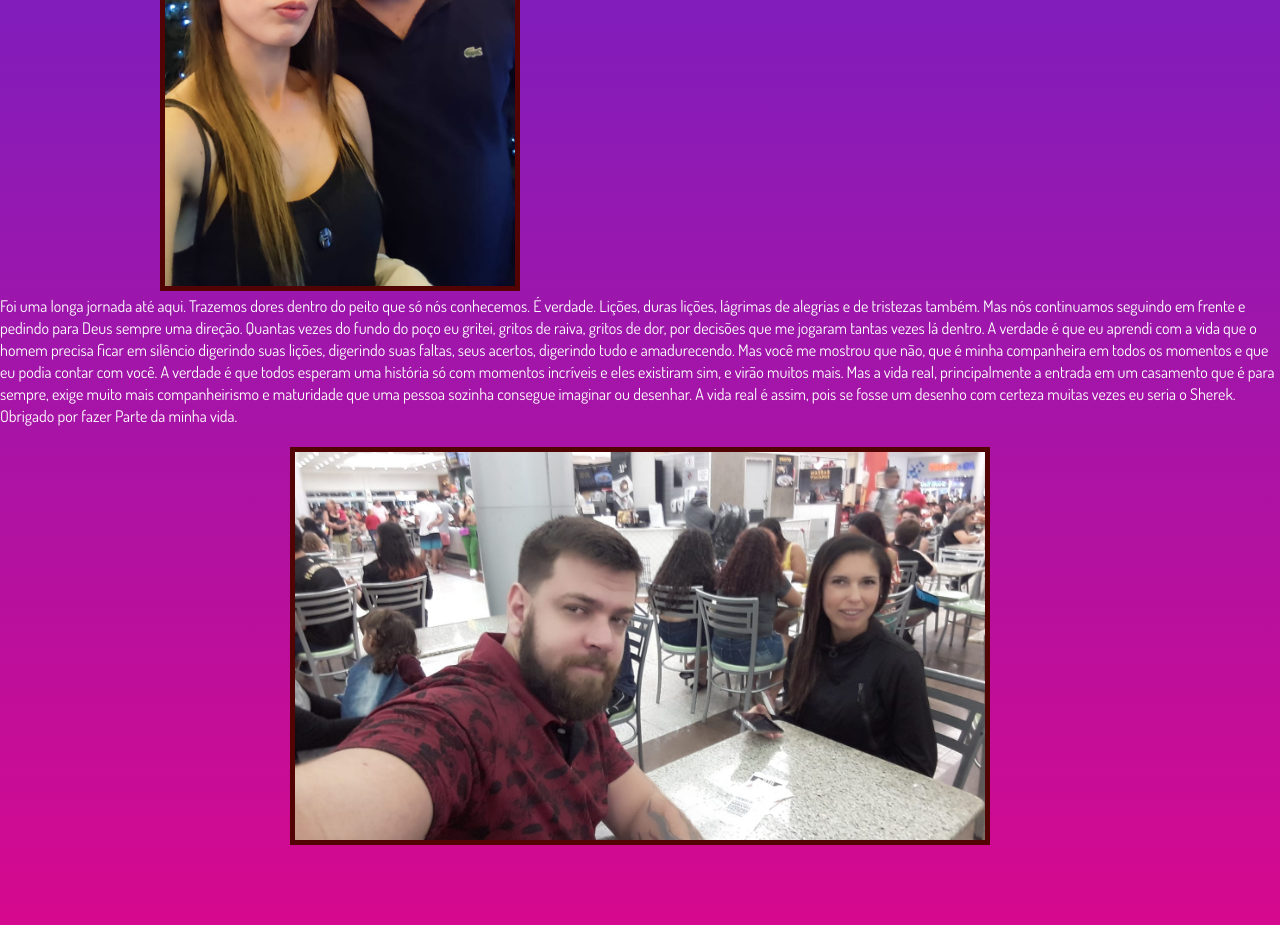
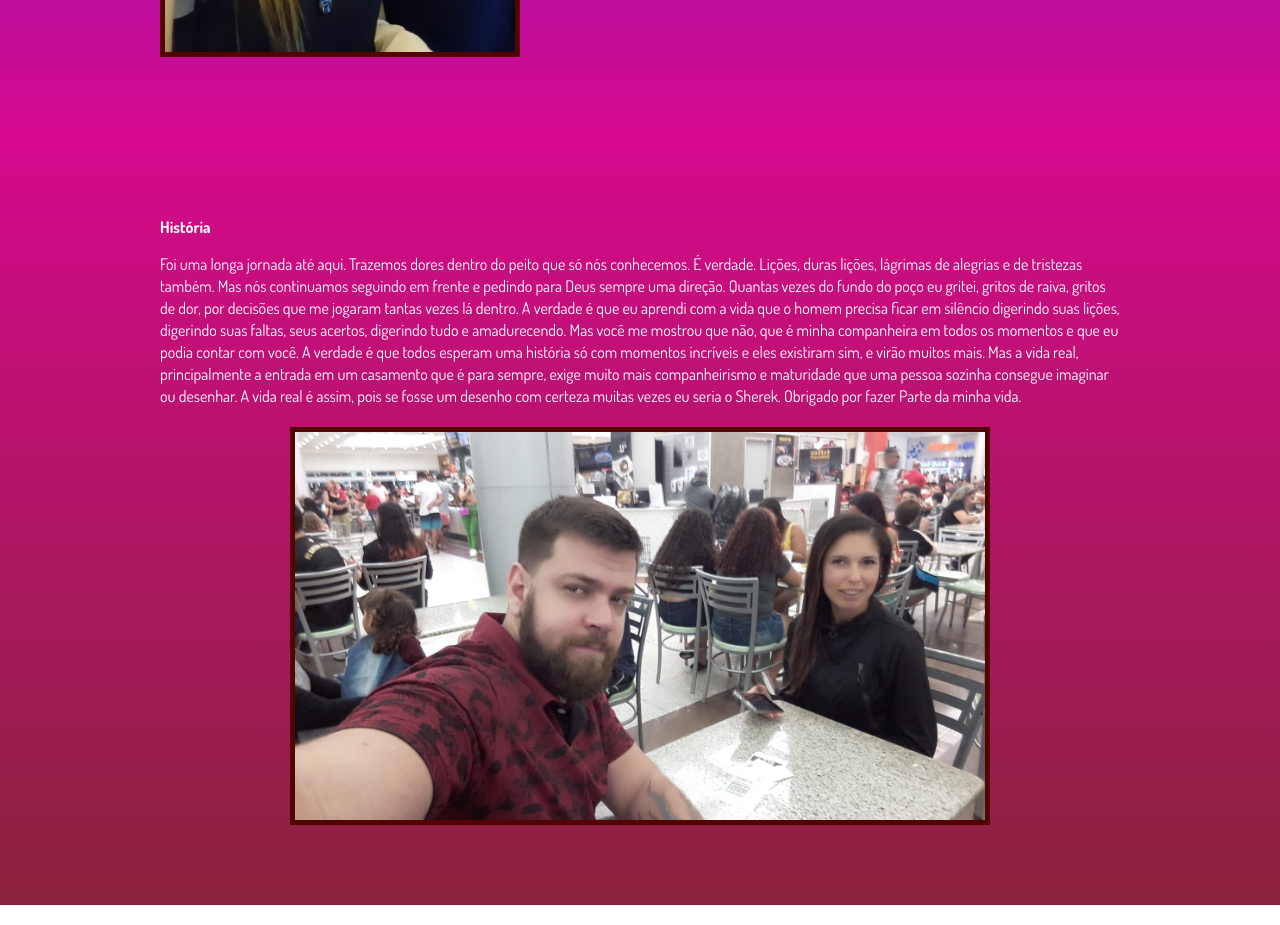
Before and after one commit to Danilloneo/Meu-casamento, a website built with Parcel: page src/index.html in a window 1280 px wide. Shown: the part 1820-2745 px from the top of the page. Built offline with nearby package versions, Linux system fonts and the light colour scheme.

Commit message:
Update index.html

```diff
--- a/src/index.html
+++ b/src/index.html
@@ -58,9 +58,14 @@
                 <p class="event__details__description">
                     Danillo você é uma pessoa incrível, um homem bom com um coração marcado de tantas experiências, não tenho palavras para expressar, você me fez enxergar o mundo de outra forma, me ensinou muitas coisas boas, com você eu aprendi a amar e ver quão grande é o amor de Deus nas nossas vidas. Quando você chegou, estava passando por um momento difícil da minha vida. Quando te conheci não imaginava que a nossa história já estava sendo escrita por Deus, você sempre passava no meu trabalho pra abastecer e eu nem notava, estava tão dispersa com os meus problemas que não percebia, nem imaginava o que estava por vir, você me adicionou no Facebook e eu vi que você era um tio de uma amiga do trabalho, com uma cara de nerd rsrs achei interessante te conhecer, foi daí que a história começou, nós nos conhecemos e passamos por muitas lutas e vitórias, eu pensava que não daria certo pelas lutas que enfrentamos nesses 3 anos de namoro, mas Deus me mostrou que nós estamos sendo condicionado para uma missão maior do que os nossos olhos podem ver e podemos imaginar. Enfim estamos aqui para dar o passo mais importante das nossas vidas, o nosso tão sonhado casamento e mais um capítulo escrito por Deus na nossa vida 😍❤️🥰
                  </p>
-                <img class="event__image" src="images/elaeeu.jpeg" alt="Ela e Eu">
                 </div>
+                 <img class="event__image" src="images/elaeeu.jpeg" alt="Ela e Eu">
                 </div>
+    </section>
+         <section class="event event--nos">
+        <div class="container2" data-aos="fade-right">
+            <div class="event__details">
+                <h2 class="event__details__title">História</h2>
                 <p class="event__details__description2">
                     Foi uma longa jornada até aqui.
                     Trazemos dores dentro do peito que só nós conhecemos. É verdade. Lições, duras lições, lágrimas de alegrias e de tristezas também. Mas nós continuamos seguindo em frente e pedindo para Deus sempre uma direção.
```
